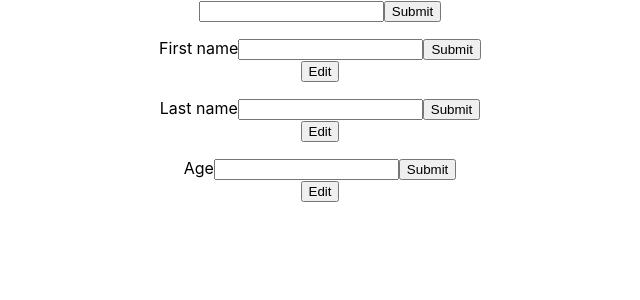
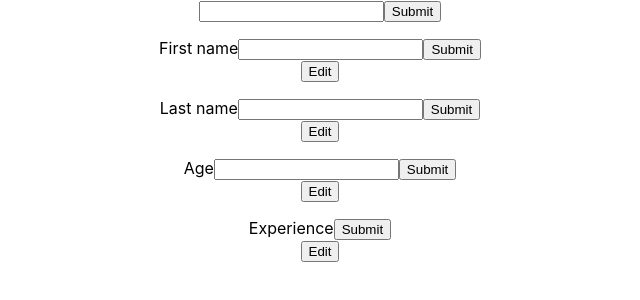
Before and after one commit to DanielNicolae/react_exercice, a React (Create React App) app: page / in a window 1280 px wide. Shown: the top 300 px of the page, without its empty margins (320-960 px from the left). Built offline with nearby package versions, Linux system fonts and the light colour scheme.

Commit message:
I added the experience field and the functions editExperience and submitExperience.

```diff
--- a/src/App.js
+++ b/src/App.js
@@ -55,6 +55,18 @@ function App() {
       age.textContent = text;
     }
   }
+  function submitExperience(e) {
+    e.preventDefault();
+    const inputField = document.getElementsByClassName("inputExperience")[0];
+    if (inputField) {
+      inputField.classList.add("hide");
+    }
+    const experience = document.getElementsByClassName("experience")[0];
+    if (experience) {
+      experience.classList.add("show");
+      experience.textContent = text;
+    }
+  }
 
   function editFirstName() {
     const firstName = document.getElementsByClassName("firstName")[0];
@@ -81,6 +93,16 @@ function App() {
     age.classList.remove("show");
     age.classList.add("hide");
     const inputField = document.getElementsByClassName("inputAge")[0];
+    if (inputField) {
+      inputField.classList.remove("hide");
+      inputField.classList.add("show");
+    }
+  }
+  function editExperience() {
+    const experience = document.getElementsByClassName("experience")[0];
+    experience.classList.remove("show");
+    experience.classList.add("hide");
+    const inputField = document.getElementsByClassName("inputExperience")[0];
     if (inputField) {
       inputField.classList.remove("hide");
       inputField.classList.add("show");
@@ -130,6 +152,17 @@ function App() {
         </form>
         <button classname="editAge" onClick={editAge}>Edit</button>
       </div>
+      <div className="experienceContainer">
+        <p className="experience"></p>
+        <form className="inputExperience" onSubmit={submitExperience}>
+          <label for="Experience">Experience</label>
+          <inputField type="text" name="Experience" onChange={(e) => {
+            setText(text => e.target.value);
+          }}></inputField>
+          <button>Submit</button>
+        </form>
+        <button classname="editExperience" onClick={editExperience}>Edit</button>
+      </div>
     </div>
   );
 }
```
